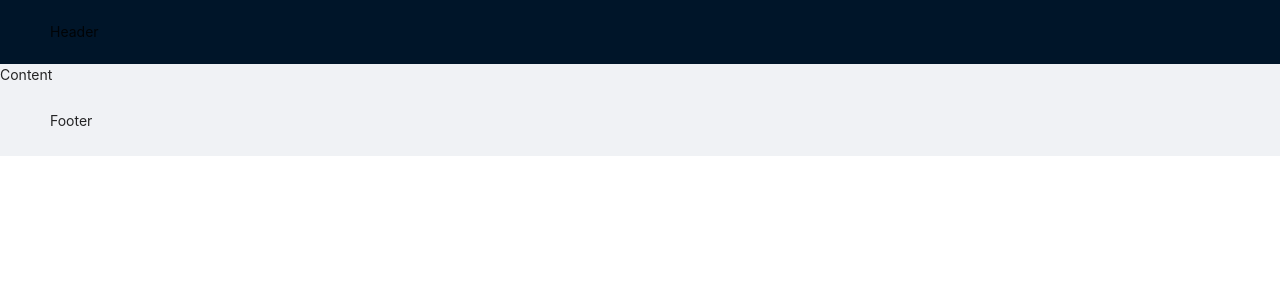
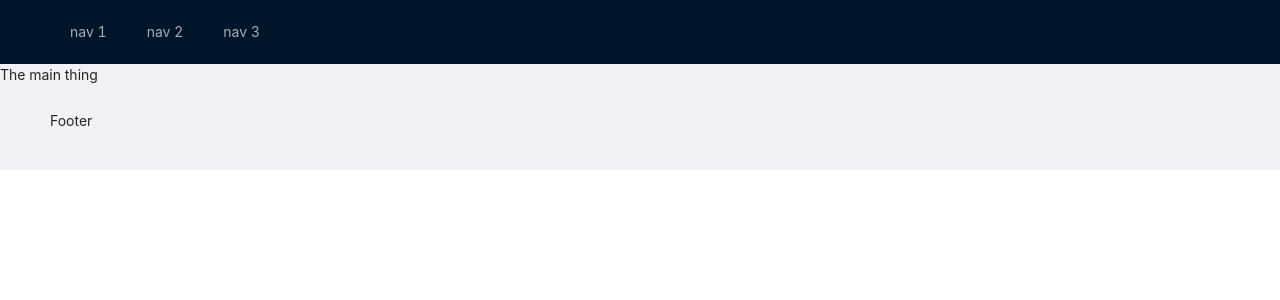
Before and after one commit to aosteraas/quizthing, a React (Create React App) app in the folder packages/client/: page / in a window 1280 px wide. Shown: the top 300 px of the page. Built offline with nearby package versions, Linux system fonts and the light colour scheme.

Commit message:
MOve some components around and add navigation

```diff
--- a/packages/client/src/components/App.tsx
+++ b/packages/client/src/components/App.tsx
@@ -1,10 +1,13 @@
 import React from 'react';
-import { BrowserRouter, Routes, Route } from 'react-router-dom';
+import { Routes, Route } from 'react-router-dom';
 import { Home, Login, NotFound, Register, Unauthorized } from '../pages';
+import { Layout } from 'antd';
+import { Navigation } from './Navigation';
 
 const App = () => {
   return (
-    <BrowserRouter>
+    <>
+      <Navigation />
       <Routes>
         <Route path="/" element={<Home />} />
         <Route path="/login" element={<Login />} />
@@ -12,7 +15,10 @@ const App = () => {
         <Route path="/not-found" element={<NotFound />} />
         <Route path="/unauthorized" element={<Unauthorized />} />
       </Routes>
-    </BrowserRouter>
+      <Layout.Footer>
+        <p>Footer</p>
+      </Layout.Footer>
+    </>
   );
 };
 
--- /dev/null
+++ b/packages/client/src/components/Navigation.tsx
@@ -0,0 +1,14 @@
+import React from 'react';
+import { Layout, Menu } from 'antd';
+
+export const Navigation = () => {
+  return (
+    <Layout.Header>
+      <Menu theme="dark" mode="horizontal">
+        <Menu.Item key="1">nav 1</Menu.Item>
+        <Menu.Item key="2">nav 2</Menu.Item>
+        <Menu.Item key="3">nav 3</Menu.Item>
+      </Menu>
+    </Layout.Header>
+  );
+};
--- a/packages/client/src/index.tsx
+++ b/packages/client/src/index.tsx
@@ -4,6 +4,7 @@ import { Provider } from 'react-redux';
 import { Layout } from 'antd';
 import { store } from './store';
 import { GlobalStyle } from './styles';
+import { BrowserRouter } from 'react-router-dom';
 import App from './components/App';
 
 import * as serviceWorker from './serviceWorker';
@@ -14,9 +15,11 @@ ReactDOM.render(
   <React.StrictMode>
     <Provider store={store}>
       <GlobalStyle />
-      <Layout>
-        <App />
-      </Layout>
+      <BrowserRouter>
+        <Layout>
+          <App />
+        </Layout>
+      </BrowserRouter>
     </Provider>
   </React.StrictMode>,
   document.getElementById('root'),
--- a/packages/client/src/pages/Home.tsx
+++ b/packages/client/src/pages/Home.tsx
@@ -1,13 +1,6 @@
 import React from 'react';
 import { Layout } from 'antd';
-const { Header, Footer, Content } = Layout;
 
 export const Home = () => {
-  return (
-    <>
-      <Header>Header</Header>
-      <Content>Content</Content>
-      <Footer>Footer</Footer>
-    </>
-  );
+  return <Layout.Content>The main thing</Layout.Content>;
 };
```
